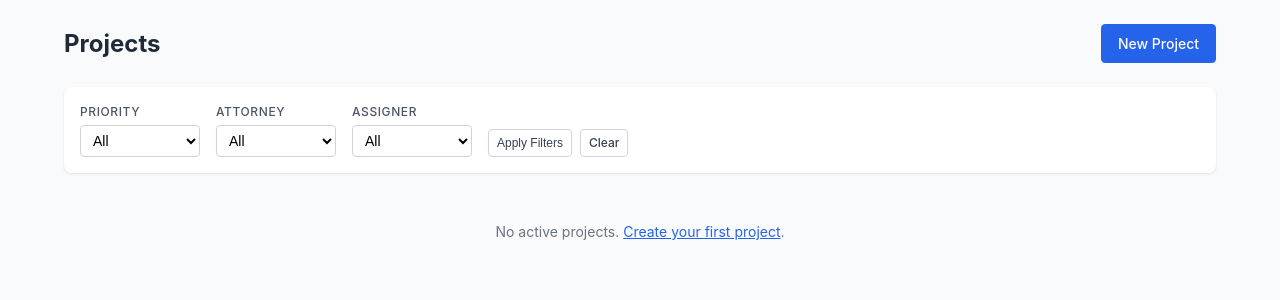
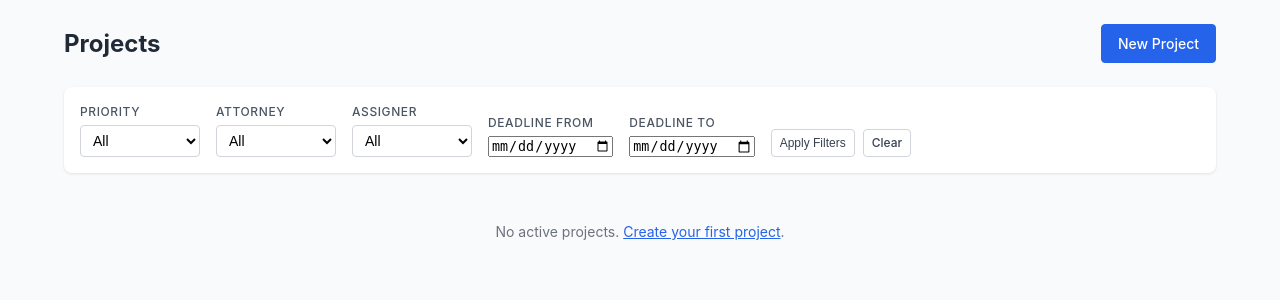
Before and after one commit to nomindnick/worktracker_v1, a Flask app: page /projects/ in a window 1280 px wide. Shown: the part 56-356 px from the top of the page. Run offline with Flask 3, Linux system fonts and the light colour scheme; data that the repository does not hold is empty.

Commit message:
Add missing spec features: archived columns, client sorting, deadline filtering
- Add missing columns to archived view (Hard Deadline, Internal Deadline,
  Attorneys, Priority) to match spec requirement
- Add client name as sortable column in projects list
- Add deadline range filtering (deadline_from, deadline_to) to projects list
- Update all sort links to preserve deadline filter state
- Add 10 new tests, 261 total tests passing with 100% coverage

🤖 Generated with [Claude Code](https://claude.com/claude-code)

Co-Authored-By: Claude Opus 4.5 <noreply@anthropic.com>

```diff
--- a/app/routes/projects.py
+++ b/app/routes/projects.py
@@ -13,6 +13,8 @@ def list():
     priority = request.args.get('priority', '')
     attorney = request.args.get('attorney', '')
     assigner = request.args.get('assigner', '')
+    deadline_from = request.args.get('deadline_from', '')
+    deadline_to = request.args.get('deadline_to', '')
     sort_by = request.args.get('sort_by', 'internal_deadline')
     sort_order = request.args.get('sort_order', 'asc')
 
@@ -26,8 +28,23 @@ def list():
     if assigner:
         query = query.filter(Project.assigner == assigner)
 
+    # Parse and apply deadline range filter
+    if deadline_from:
+        try:
+            from_date = datetime.strptime(deadline_from, '%Y-%m-%d').date()
+            query = query.filter(Project.internal_deadline >= from_date)
+        except ValueError:
+            pass  # Invalid date format, ignore filter
+
+    if deadline_to:
+        try:
+            to_date = datetime.strptime(deadline_to, '%Y-%m-%d').date()
+            query = query.filter(Project.internal_deadline <= to_date)
+        except ValueError:
+            pass  # Invalid date format, ignore filter
+
     # Validate sort column - only allow specific columns
-    allowed_sort_columns = ['internal_deadline', 'priority', 'staleness']
+    allowed_sort_columns = ['internal_deadline', 'priority', 'staleness', 'client_name']
     if sort_by not in allowed_sort_columns:
         sort_by = 'internal_deadline'
 
@@ -65,6 +82,8 @@ def list():
                               'priority': priority,
                               'attorney': attorney,
                               'assigner': assigner,
+                              'deadline_from': deadline_from,
+                              'deadline_to': deadline_to,
                               'sort_by': sort_by,
                               'sort_order': sort_order
                           })
--- a/app/templates/projects/list.html
+++ b/app/templates/projects/list.html
@@ -38,6 +38,14 @@
                 {% endfor %}
             </select>
         </div>
+        <div class="filter-group">
+            <label for="deadline_from">Deadline From</label>
+            <input type="date" name="deadline_from" id="deadline_from" value="{{ current_filters.deadline_from }}">
+        </div>
+        <div class="filter-group">
+            <label for="deadline_to">Deadline To</label>
+            <input type="date" name="deadline_to" id="deadline_to" value="{{ current_filters.deadline_to }}">
+        </div>
         {# Preserve sort state #}
         <input type="hidden" name="sort_by" value="{{ current_filters.sort_by }}">
         <input type="hidden" name="sort_order" value="{{ current_filters.sort_order }}">
@@ -52,13 +60,21 @@
     <table class="data-table">
         <thead>
             <tr>
-                <th>Client</th>
+                <th>
+                    {% set new_order = 'desc' if current_filters.sort_by == 'client_name' and current_filters.sort_order == 'asc' else 'asc' %}
+                    <a href="{{ url_for('projects.list', priority=current_filters.priority, attorney=current_filters.attorney, assigner=current_filters.assigner, deadline_from=current_filters.deadline_from, deadline_to=current_filters.deadline_to, sort_by='client_name', sort_order=new_order) }}" class="sort-link">
+                        Client
+                        {% if current_filters.sort_by == 'client_name' %}
+                        <span class="sort-indicator">{{ '▲' if current_filters.sort_order == 'asc' else '▼' }}</span>
+                        {% endif %}
+                    </a>
+                </th>
                 <th>Project</th>
                 <th>Matter #</th>
                 <th>Hard Deadline</th>
                 <th>
                     {% set new_order = 'desc' if current_filters.sort_by == 'internal_deadline' and current_filters.sort_order == 'asc' else 'asc' %}
-                    <a href="{{ url_for('projects.list', priority=current_filters.priority, attorney=current_filters.attorney, assigner=current_filters.assigner, sort_by='internal_deadline', sort_order=new_order) }}" class="sort-link">
+                    <a href="{{ url_for('projects.list', priority=current_filters.priority, attorney=current_filters.attorney, assigner=current_filters.assigner, deadline_from=current_filters.deadline_from, deadline_to=current_filters.deadline_to, sort_by='internal_deadline', sort_order=new_order) }}" class="sort-link">
                         Internal Deadline
                         {% if current_filters.sort_by == 'internal_deadline' %}
                         <span class="sort-indicator">{{ '▲' if current_filters.sort_order == 'asc' else '▼' }}</span>
@@ -68,7 +84,7 @@
                 <th>Attorneys</th>
                 <th>
                     {% set new_order = 'desc' if current_filters.sort_by == 'priority' and current_filters.sort_order == 'asc' else 'asc' %}
-                    <a href="{{ url_for('projects.list', priority=current_filters.priority, attorney=current_filters.attorney, assigner=current_filters.assigner, sort_by='priority', sort_order=new_order) }}" class="sort-link">
+                    <a href="{{ url_for('projects.list', priority=current_filters.priority, attorney=current_filters.attorney, assigner=current_filters.assigner, deadline_from=current_filters.deadline_from, deadline_to=current_filters.deadline_to, sort_by='priority', sort_order=new_order) }}" class="sort-link">
                         Priority
                         {% if current_filters.sort_by == 'priority' %}
                         <span class="sort-indicator">{{ '▲' if current_filters.sort_order == 'asc' else '▼' }}</span>
@@ -80,7 +96,7 @@
                 <th>Last Updated</th>
                 <th>
                     {% set new_order = 'desc' if current_filters.sort_by == 'staleness' and current_filters.sort_order == 'asc' else 'asc' %}
-                    <a href="{{ url_for('projects.list', priority=current_filters.priority, attorney=current_filters.attorney, assigner=current_filters.assigner, sort_by='staleness', sort_order=new_order) }}" class="sort-link">
+                    <a href="{{ url_for('projects.list', priority=current_filters.priority, attorney=current_filters.attorney, assigner=current_filters.assigner, deadline_from=current_filters.deadline_from, deadline_to=current_filters.deadline_to, sort_by='staleness', sort_order=new_order) }}" class="sort-link">
                         Days Stale
                         {% if current_filters.sort_by == 'staleness' %}
                         <span class="sort-indicator">{{ '▲' if current_filters.sort_order == 'asc' else '▼' }}</span>
```
Also changed, not shown: app/templates/archived.html (+10 -0 lines), tests/routes/test_projects.py (+188 -0 lines).
